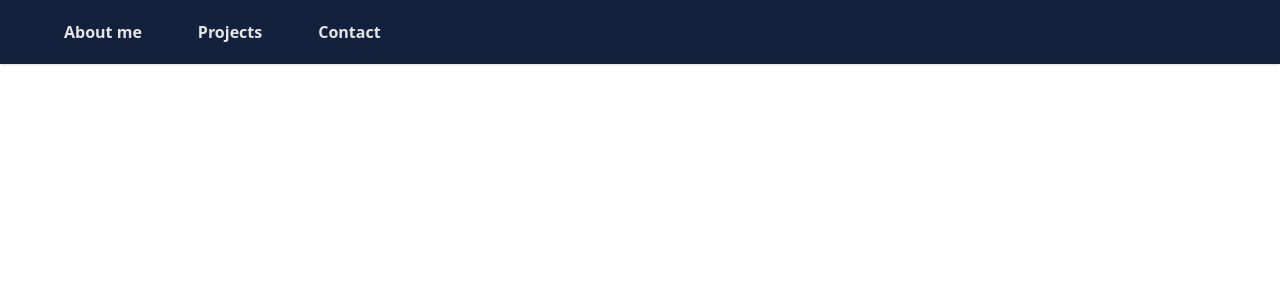
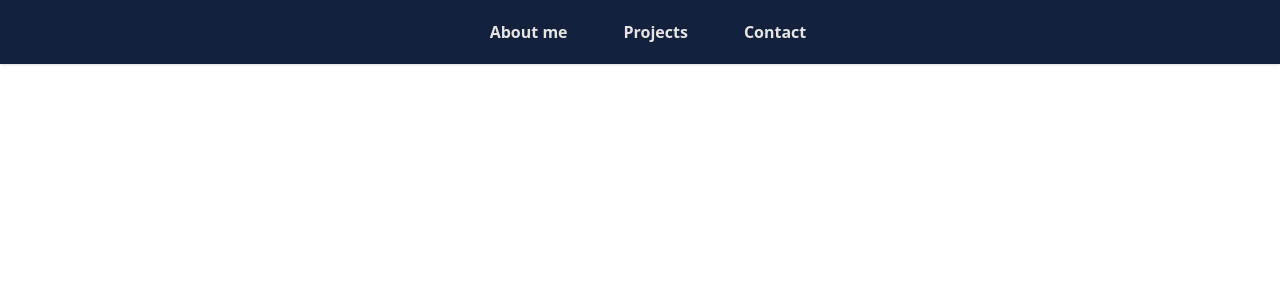
Before and after one commit to EliJansegers/PorfolioWebsite, a React (Create React App) app: page / in a window 1280 px wide. Shown: the top 300 px of the page. Built offline with nearby package versions, Linux system fonts and the light colour scheme.

Commit message:
Update Navbar.jsx

```diff
--- a/src/components/Navbar.jsx
+++ b/src/components/Navbar.jsx
@@ -5,7 +5,7 @@ import {AiOutlineMenu} from 'react-icons/ai'
 
 const Navbar = () => {
   return (
-    <nav className='p-5 bg-oxford-blue shadow md:flex md:items-center md:justify-between w-full'>
+    <nav className='p-5 bg-oxford-blue shadow md:flex md:items-center md:justify-center w-full'>
       <div className=" flex justify-center space-x-4">
         <span className='text-platinum text-3xl cursor-pointer md:hidden'>
         {<AiOutlineMenu/>}
```
